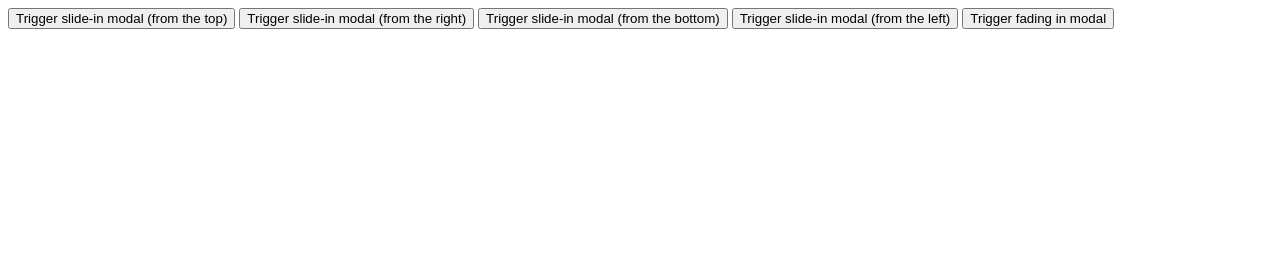
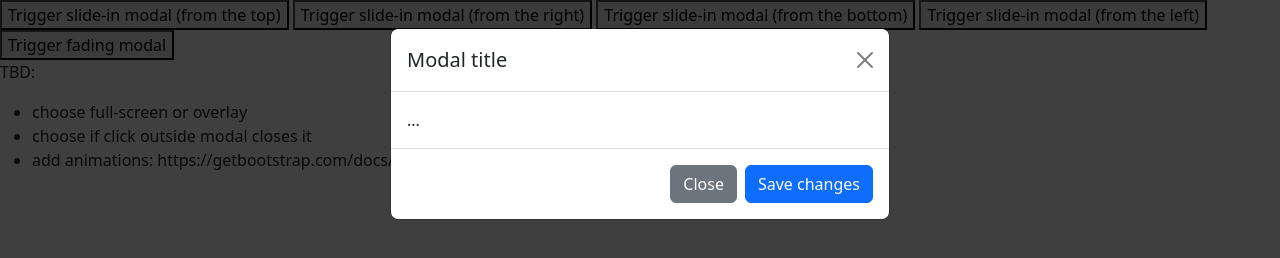
Before and after one commit to adrszl/modals-and-popups-playground, a plain HTML site: page index.html in a window 1280 px wide. Both pictures are taken after a click on the button "Trigger slide-in modal (from the top)". Drawn offline with nearby package versions, Linux system fonts and the light colour scheme.

Commit message:
added bootstrap & added modal with proper classes & added TBD & small addiotions

```diff
--- a/index.html
+++ b/index.html
@@ -5,21 +5,45 @@
   <meta http-equiv="X-UA-Compatible" content="IE=edge">
   <meta name="viewport" content="width=device-width, initial-scale=1.0">
   <title>Modals and popups playground</title>
+  <link href="https://cdn.jsdelivr.net/npm/bootstrap@5.3.3/dist/css/bootstrap.min.css" rel="stylesheet" integrity="sha384-QWTKZyjpPEjISv5WaRU9OFeRpok6YctnYmDr5pNlyT2bRjXh0JMhjY6hW+ALEwIH" crossorigin="anonymous">
 </head>
 <body>
   <main>
-    <button data-toggle="modal" data-modal-type="slide-in-top">Trigger slide-in modal (from the top)</button>
-    <button data-toggle="modal" data-modal-type="slide-in-right">Trigger slide-in modal (from the right)</button>
-    <button data-toggle="modal" data-modal-type="slide-in-bottom">Trigger slide-in modal (from the bottom)</button>
-    <button data-toggle="modal" data-modal-type="slide-in-left">Trigger slide-in modal (from the left)</button>
-    <button data-toggle="modal" data-modal-type="fade-in">Trigger fading in modal</button>
+    <button data-toggle="modal" data-modal-type="slide-in-top" data-bs-toggle="modal" data-bs-target="#modal">Trigger slide-in modal (from the top)</button>
+    <button data-toggle="modal" data-modal-type="slide-in-right" data-bs-toggle="modal" data-bs-target="#modal">Trigger slide-in modal (from the right)</button>
+    <button data-toggle="modal" data-modal-type="slide-in-bottom" data-bs-toggle="modal" data-bs-target="#modal">Trigger slide-in modal (from the bottom)</button>
+    <button data-toggle="modal" data-modal-type="slide-in-left" data-bs-toggle="modal" data-bs-target="#modal">Trigger slide-in modal (from the left)</button>
+    <button data-toggle="modal" data-modal-type="fade-in" data-bs-toggle="modal" data-bs-target="#modal">Trigger fading modal</button>
+    <p>TBD:</p>
+    <ul>
+      <li>choose full-screen or overlay</li>
+      <li>choose if click outside modal closes it</li>
+      <li>add animations: https://getbootstrap.com/docs/5.3/components/modal/#change-animation</li>
+    </ul>
   </main>
 
-  <div class="modal" style="visibility: hidden;">
-    <h2>Modal</h2>
-    <p>Modal description</p>
-    <p>Modal footer</p>
+  <!-- modal -->
+  <div class="modal fade" id="modal" tabindex="-1" aria-labelledby="modalLabel" aria-hidden="true">
+    <div class="modal-dialog">
+      <div class="modal-content">
+        <div class="modal-header">
+          <h1 class="modal-title fs-5" id="exampleModalLabel">Modal title</h1>
+          <button type="button" class="btn-close" data-bs-dismiss="modal" aria-label="Close"></button>
+        </div>
+        <div class="modal-body">
+          ...
+        </div>
+        <div class="modal-footer">
+          <button type="button" class="btn btn-secondary" data-bs-dismiss="modal">Close</button>
+          <button type="button" class="btn btn-primary">Save changes</button>
+        </div>
+      </div>
+    </div>
   </div>
+  <!-- modal end -->
   <script src="modals.js"></script>
+  <script src="https://cdn.jsdelivr.net/npm/bootstrap@5.3.3/dist/js/bootstrap.bundle.min.js" integrity="sha384-YvpcrYf0tY3lHB60NNkmXc5s9fDVZLESaAA55NDzOxhy9GkcIdslK1eN7N6jIeHz" crossorigin="anonymous"></script>
+  <script src="https://cdn.jsdelivr.net/npm/@popperjs/core@2.11.8/dist/umd/popper.min.js" integrity="sha384-I7E8VVD/ismYTF4hNIPjVp/Zjvgyol6VFvRkX/vR+Vc4jQkC+hVqc2pM8ODewa9r" crossorigin="anonymous"></script>
+  <script src="https://cdn.jsdelivr.net/npm/bootstrap@5.3.3/dist/js/bootstrap.min.js" integrity="sha384-0pUGZvbkm6XF6gxjEnlmuGrJXVbNuzT9qBBavbLwCsOGabYfZo0T0to5eqruptLy" crossorigin="anonymous"></script>
 </body>
 </html>
```
